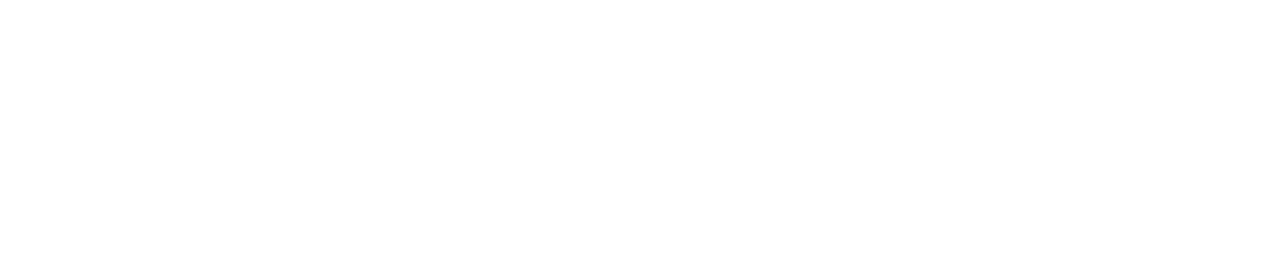
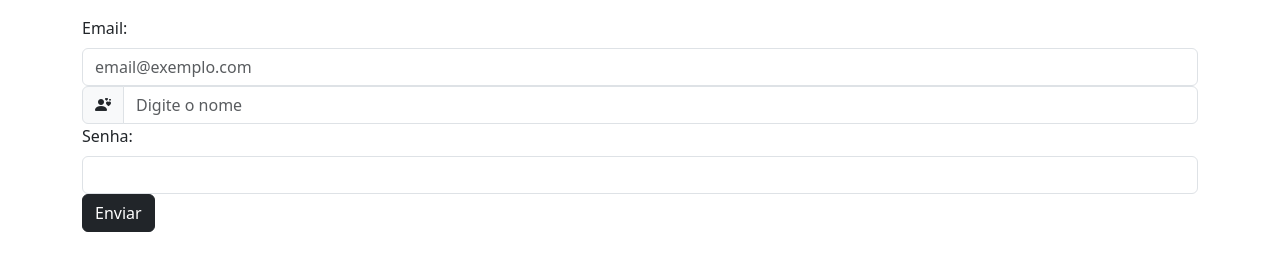
Before and after one commit to NataliaCarolineLopez/Bootstrap_Intro_Natalia, a plain HTML site: page ex4_formulario-sub-css/ex4.html in a window 1280 px wide. Drawn offline with nearby package versions, Linux system fonts and the light colour scheme.

Commit message:
Update ex4.html

```diff
--- a/ex4_formulario-sub-css/ex4.html
+++ b/ex4_formulario-sub-css/ex4.html
@@ -19,6 +19,32 @@
 
     <!-- 1ª Digitação (Aqui) -->
 
+    <div class="container mt-3">
+        <form class="custom-form">
+            <label for="email" class="form-label">
+                Email:
+            </label>
+            <input type="text" class="form-control custom-input" placeholder="email@exemplo.com" id="email">
+
+            <div class="input-group">
+                <span class="input-group-text custom-icon">
+                    <i class="bi bi-person-hearts"></i>
+                </span>
+                <input type="text" class="form-control custom-input" placeholder="Digite o nome">
+            </div>
+
+            <label for="senha" class="form-label">
+                Senha:
+            </label>
+            <input type="password" class="form-control custom-input" id="senha">
+
+            <button type="submit" class="btn btn-dark custom-button">
+                Enviar
+            </button>
+        </form>
+
+    </div>
+
 
     <script src="https://cdn.jsdelivr.net/npm/bootstrap@5.3.0/dist/js/bootstrap.bundle.min.js"></script>
 </body>
```
